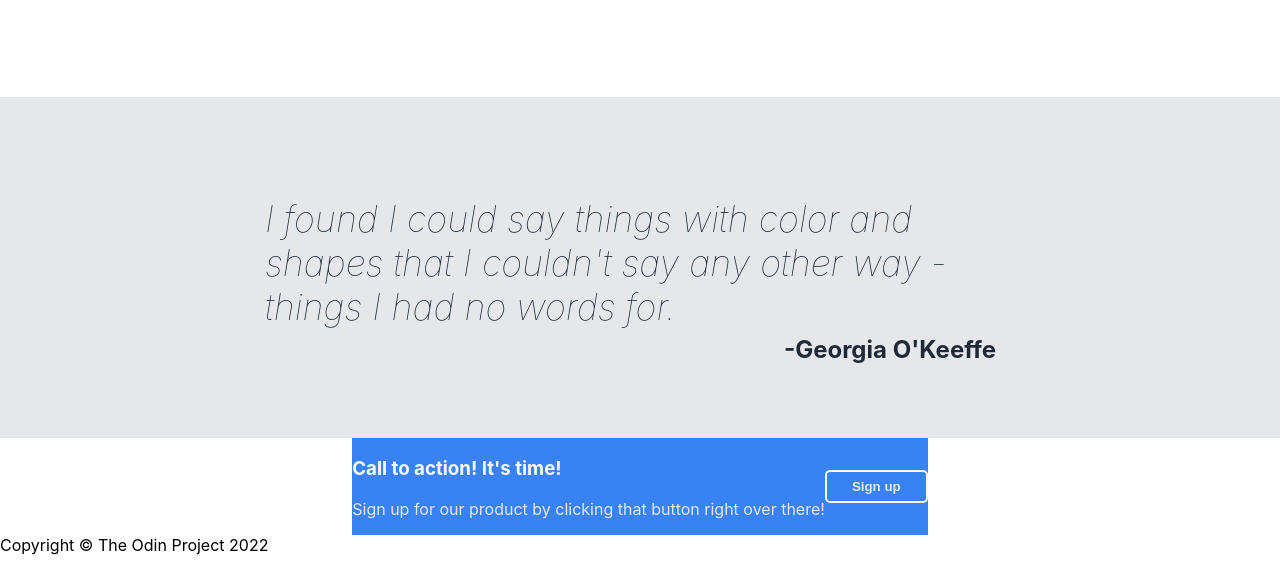
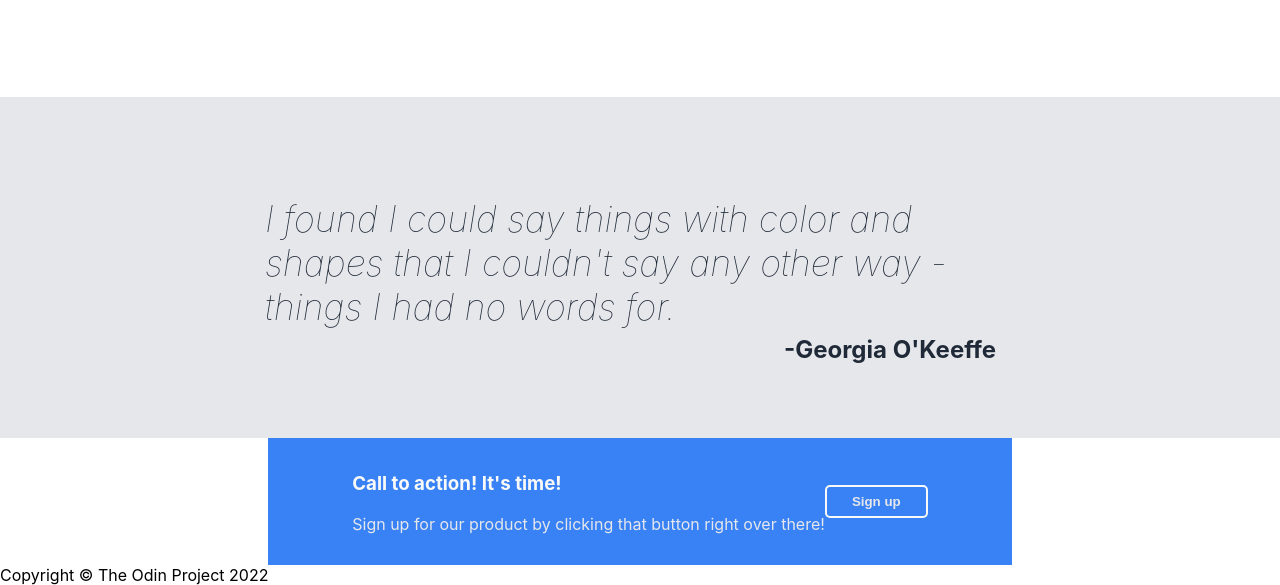
Before and after one commit to Laserbeam22/Landing-Page, a plain HTML site: page index.html in a window 1280 px wide. Shown: the part 905-1490 px from the top of the page. Before the commit the page ends 1460 px from the top, so only its background shows below. Drawn offline with Linux system fonts and the light colour scheme.

Commit message:
Edit .end for padding

```diff
--- a/style.css
+++ b/style.css
@@ -140,6 +140,7 @@ h2 {
     background-color: #3882f6;
     display: flex;
     max-width: fit-content;
+    padding: 15px 84px;
 }
 .happy button {
     border-color: #F9FAF8;
```
